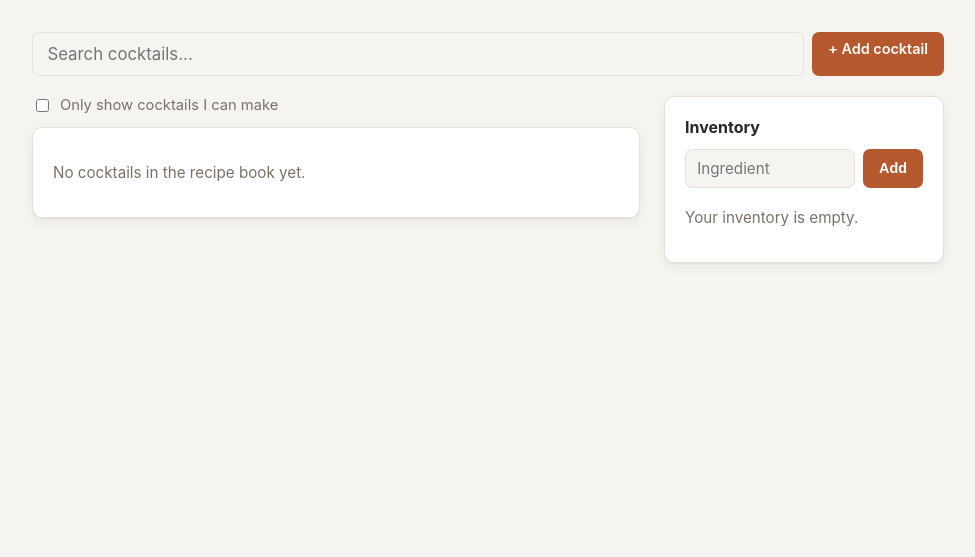
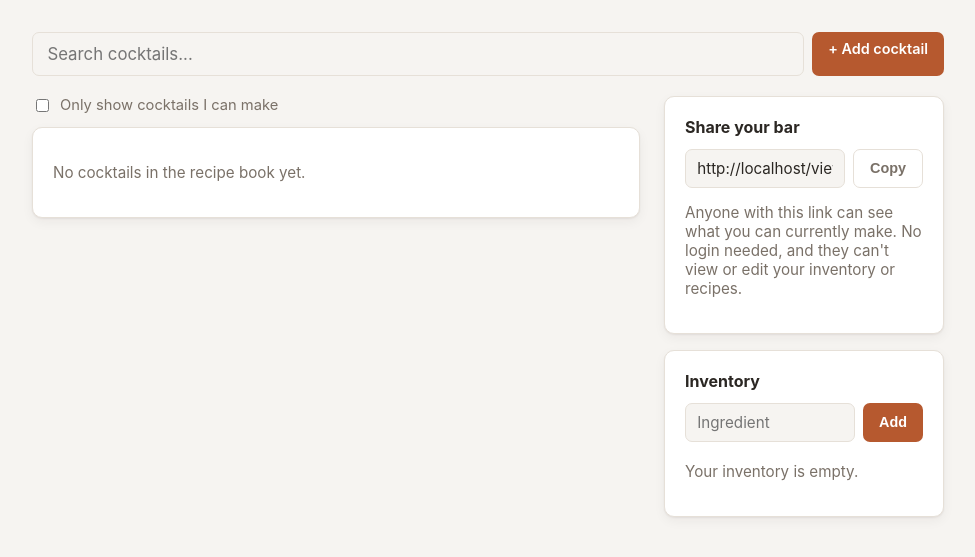
Before and after one commit to BluePhoennix/CocktailApp, a Flask app: page /dashboard in a window 1280 px wide. Shown: the part 61-618 px from the top of the page, without its empty margins (152-1127 px from the left). Run offline with Flask 3, Linux system fonts and the light colour scheme; the visitor is signed in with stand-in values (Sample User, id 1); data that the repository does not hold is empty.

Commit message:
Share cocktails

```diff
--- a/app.py
+++ b/app.py
@@ -9,6 +9,7 @@ from flask import Flask, render_template, request, redirect, url_for, session, f
 from auth import signup, login, login_required
 import cocktail_service
 import inventory_service
+import profile_service
 
 app = Flask(__name__)
 app.secret_key = os.environ["FLASK_SECRET_KEY"]
@@ -27,7 +28,8 @@ def signup_page():
         email = request.form["email"]
         password = request.form["password"]
         try:
-            signup(email, password)
+            result = signup(email, password)
+            profile_service.create_profile(result.user.id)
             flash("Account created. Check your email to confirm, then log in.")
             return redirect(url_for("login_page"))
         except Exception as e:
@@ -71,7 +73,15 @@ def dashboard():
 
     inventory_items = sorted(inventory_service.list_items(user_id))
     statuses = cocktail_service.cocktail_statuses(set(inventory_items))
-    return render_template("dashboard.html", inventory_items=inventory_items, statuses=statuses)
+
+    share_code = profile_service.get_share_code(user_id)
+    if share_code is None:
+        share_code = profile_service.create_profile(user_id)
+    share_url = url_for("view_page", share_code=share_code, _external=True)
+
+    return render_template(
+        "dashboard.html", inventory_items=inventory_items, statuses=statuses, share_url=share_url
+    )
 
 
 @app.route("/cocktails/new", methods=["GET", "POST"])
@@ -103,5 +113,17 @@ def add_cocktail_page():
     return render_template("add_cocktail.html")
 
 
+@app.route("/view/<share_code>")
+def view_page(share_code):
+    owner_id = profile_service.get_user_id_by_share_code(share_code)
+    if owner_id is None:
+        return render_template("view.html", found=False, makeable=[])
+
+    inventory_names = inventory_service.list_items(owner_id)
+    statuses = cocktail_service.cocktail_statuses(inventory_names)
+    makeable = [s for s in statuses if s["state"] == "can_make"]
+    return render_template("view.html", found=True, makeable=makeable)
+
+
 if __name__ == "__main__":
     app.run(debug=True)
--- /dev/null
+++ b/profile_service.py
@@ -0,0 +1,22 @@
+import secrets
+
+from supabase_client import get_client
+
+
+def create_profile(user_id):
+    client = get_client()
+    share_code = secrets.token_urlsafe(8)
+    client.table("profiles").insert({"user_id": user_id, "share_code": share_code}).execute()
+    return share_code
+
+
+def get_share_code(user_id):
+    client = get_client()
+    result = client.table("profiles").select("share_code").eq("user_id", user_id).execute()
+    return result.data[0]["share_code"] if result.data else None
+
+
+def get_user_id_by_share_code(share_code):
+    client = get_client()
+    result = client.table("profiles").select("user_id").eq("share_code", share_code).execute()
+    return result.data[0]["user_id"] if result.data else None
--- a/static/style.css
+++ b/static/style.css
@@ -124,6 +124,10 @@ nav.links a.active {
 .sidebar {
   width: 280px;
   flex: none;
+}
+
+.sidebar .card:last-child {
+  margin-bottom: 0;
 }
 
 .sidebar h2 {
--- a/templates/base.html
+++ b/templates/base.html
@@ -14,9 +14,13 @@
       <a href="{{ url_for('logout') }}">Log out ({{ session.get('email') }})</a>
     </nav>
   </div>
+  {% elif request.endpoint == 'view_page' %}
+  <div class="topbar">
+    <span class="brand">Cocktail App</span>
+  </div>
   {% endif %}
 
-  <div class="container {{ 'narrow' if request.endpoint in ('login_page', 'signup_page') else 'wide' if request.endpoint == 'dashboard' }}">
+  <div class="container {{ 'narrow' if request.endpoint in ('login_page', 'signup_page') else 'wide' if request.endpoint in ('dashboard', 'view_page') }}">
     {% with messages = get_flashed_messages() %}
       {% if messages %}
         {% for message in messages %}
--- a/templates/dashboard.html
+++ b/templates/dashboard.html
@@ -38,7 +38,17 @@
       </div>
     </div>
 
-    <aside class="sidebar card">
+    <aside class="sidebar">
+      <div class="card">
+        <h2>Share your bar</h2>
+        <div class="inline-row" style="margin-bottom: 0.5rem;">
+          <input type="text" id="share-url" value="{{ share_url }}" readonly>
+          <button type="button" class="secondary" onclick="copyShareUrl()">Copy</button>
+        </div>
+        <p class="empty-state">Anyone with this link can see what you can currently make. No login needed, and they can't view or edit your inventory or recipes.</p>
+      </div>
+
+      <div class="card">
         <h2>Inventory</h2>
         <form method="post" class="inline-row">
           <input type="text" name="name" placeholder="Ingredient" required>
@@ -59,6 +69,7 @@
         {% else %}
           <p class="empty-state">Your inventory is empty.</p>
         {% endif %}
+      </div>
     </aside>
   </div>
 
@@ -83,5 +94,11 @@
 
     searchBox.addEventListener("input", applyFilters);
     onlyMakeable.addEventListener("change", applyFilters);
+
+    function copyShareUrl() {
+      const input = document.getElementById("share-url");
+      input.select();
+      navigator.clipboard.writeText(input.value);
+    }
   </script>
 {% endblock %}
```
Also changed, not shown: schema.sql (+16 -0 lines), templates/view.html (added, +30 -0 lines). Lines whose indentation alone changed are shown as unchanged.
